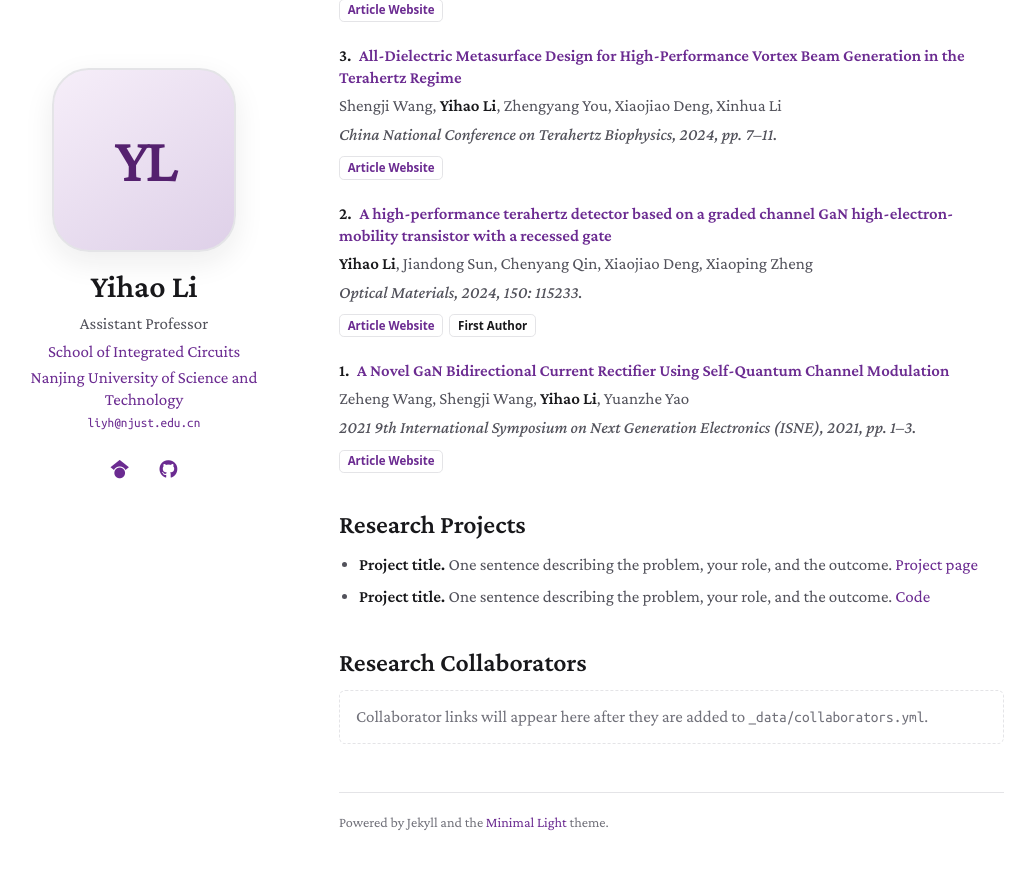
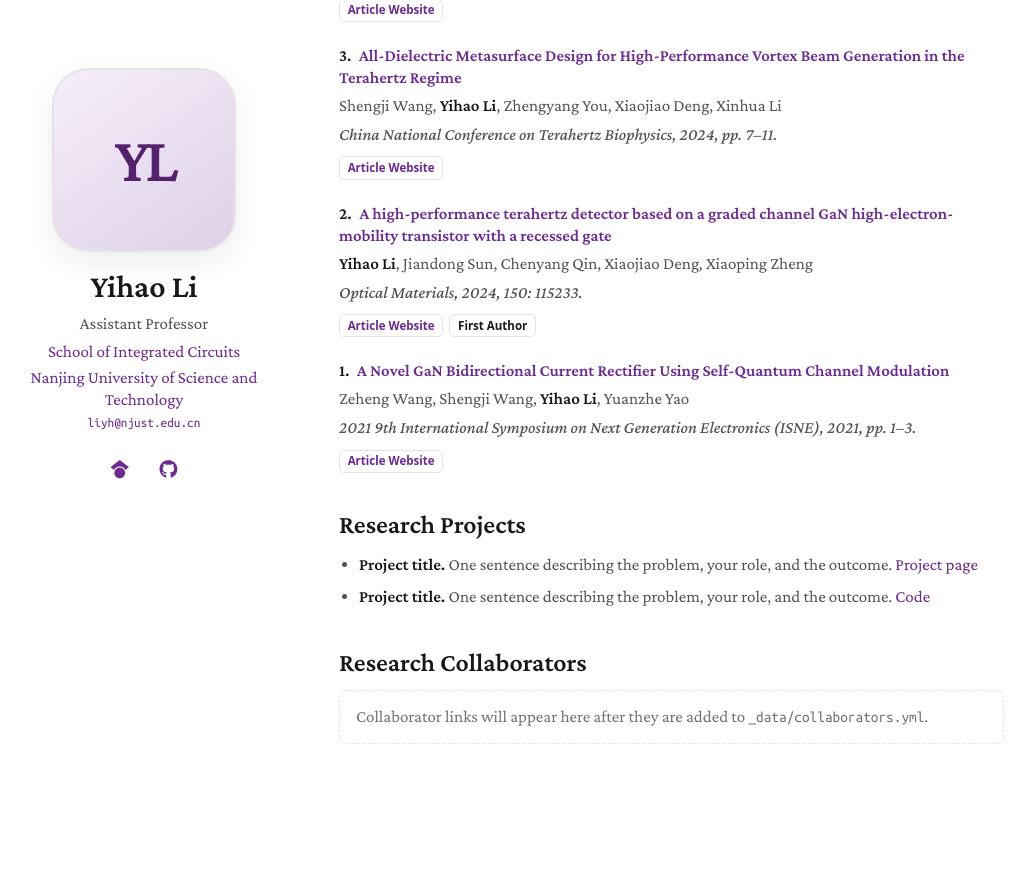
Before and after one commit to Avopears/Yihaoli.github.io, a Jekyll site: the page built from index.md, in a window 1280 px wide and 900 px high, scrolled down 2691 px. Shown: the top 870 px of the window, without its empty margins (126-1161 px from the left). Built offline with Jekyll 4.4.1, drawn with Linux system fonts in a browser that asks for light colours; a style sheet for code colours, icons or effects is not loaded; our own code applies the rules of GitHub Pages for plain Markdown files; after the commit the page ends 3517 px from its top, so only the background shows below that.

Commit message:
Remove theme attribution footer

```diff
--- a/_layouts/homepage.html
+++ b/_layouts/homepage.html
@@ -47,11 +47,6 @@
 
       <main id="main-content">
         {{ content }}
-        {% if site.enable_footnote %}
-        <footer class="site-footer">
-          <small>Powered by Jekyll and the <a href="https://github.com/yaoyao-liu/minimal-light">Minimal Light</a> theme.</small>
-        </footer>
-        {% endif %}
       </main>
     </div>
 
```
